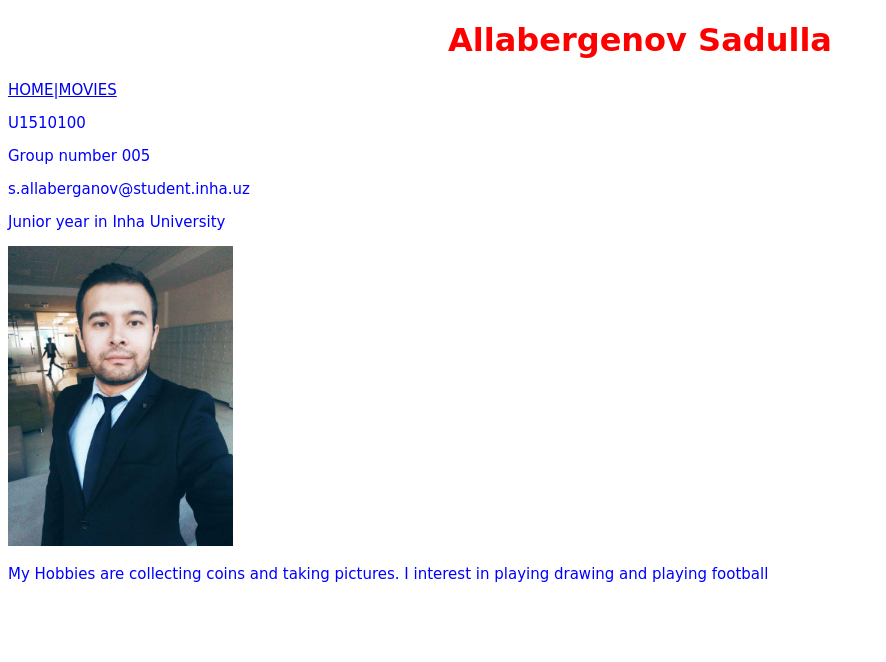
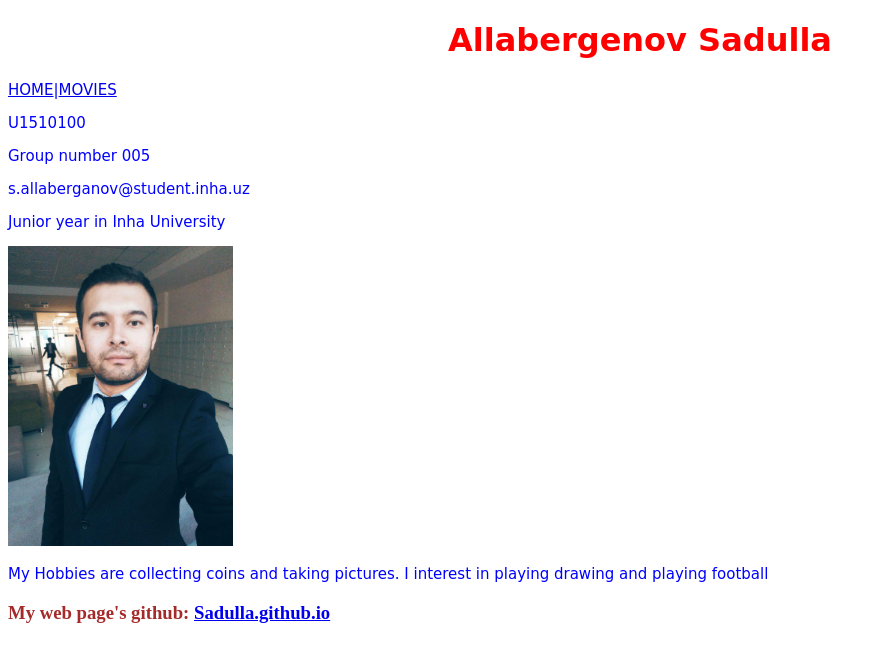
Before and after one commit to Sadulla/Sadulla.github.io, a plain HTML site: page index.html in a window 1280 px wide. Shown: the whole page, without its empty margins (0-886 px from the left). Drawn offline with Linux system fonts and the light colour scheme.

Commit message:
Added link to github.io

```diff
--- a/index.html
+++ b/index.html
@@ -13,6 +13,6 @@
 <p>Junior year in Inha University</p>
 <img src="img/profilePicture.jpg" height="300px" weight="150px">
 <p> My Hobbies are collecting coins and taking pictures. I interest in playing drawing and playing football   </p>
-
+<h3>My web page's github: <a href="https://sadulla.github.io/">Sadulla.github.io</a></h3>
 </body>
 </html>
```
